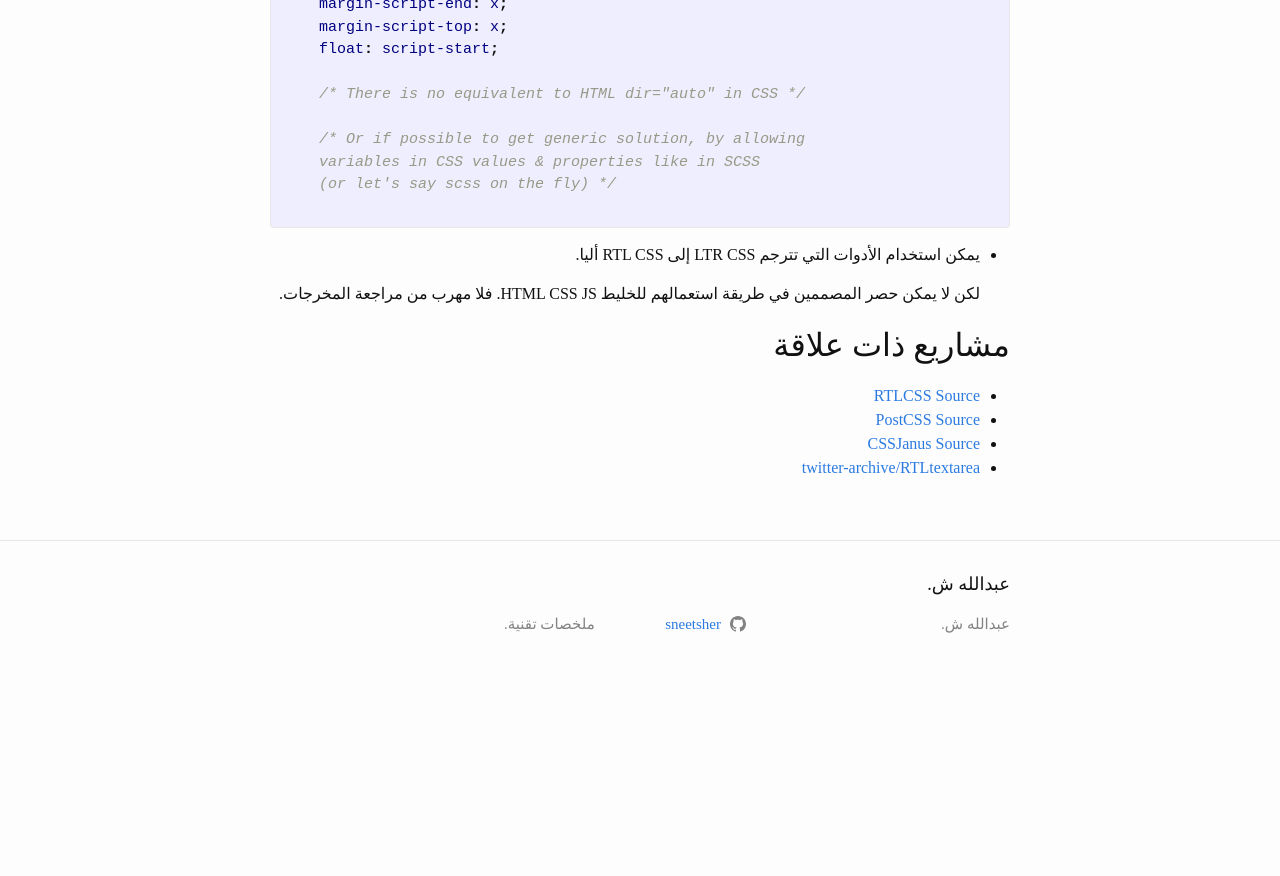
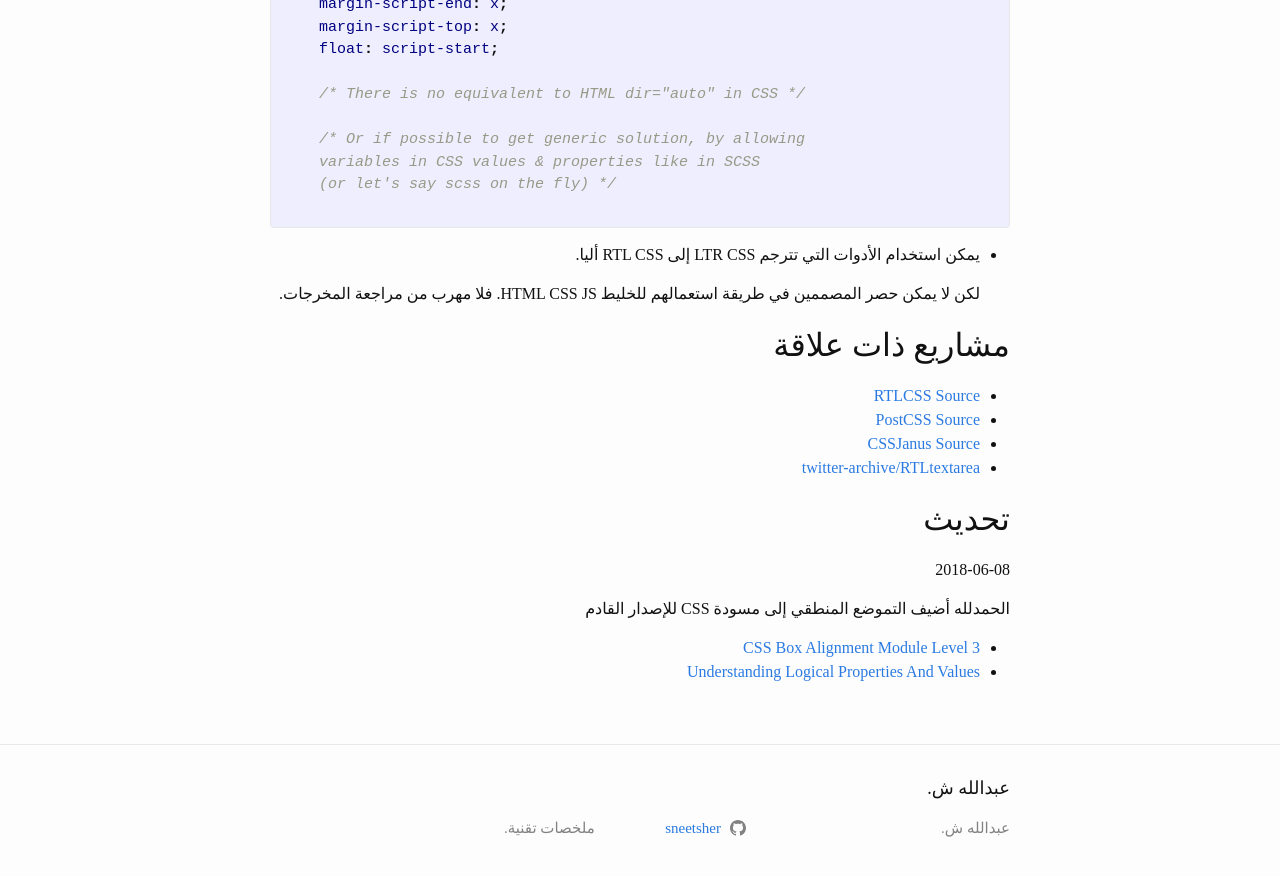
Before and after one commit to sneetsher/sneetsher.github.io, a Jekyll site: the page built from _posts/2018-06-05-arabic-and-generic-rtl-support_in_web.resume.md, in a window 1280 px wide and 900 px high, scrolled down 1476 px. Shown: the top 876 px of the window. Built offline with Jekyll 4.4.1, drawn with Linux system fonts in a browser that asks for light colours; some web fonts are replaced; comment, search, counter and statistics services are not loaded; a style sheet for code colours, icons or effects is not loaded; before the commit the page ends 2172 px from its top, so only the background shows below that.

Commit message:
Add note about draft CSS logical positioning for better RTL support

```diff
--- a/_posts/2018-06-05-arabic-and-generic-rtl-support_in_web.resume.md
+++ b/_posts/2018-06-05-arabic-and-generic-rtl-support_in_web.resume.md
@@ -88,3 +88,12 @@ comments: true
 - [PostCSS](http://postcss.org/) [Source](https://github.com/postcss/postcss)
 - [CSSJanus](https://cssjanus.github.io/) [Source](https://github.com/cssjanus/cssjanus)
 - [twitter-archive/RTLtextarea](https://github.com/twitter-archive/RTLtextarea)
+
+تحديث
+---
+2018-06-08
+
+الحمدلله أضيف التموضع المنطقي إلى مسودة CSS للإصدار القادم
+
+- [CSS Box Alignment Module Level 3](https://drafts.csswg.org/css-align-3/)
+- [Understanding Logical Properties And Values](https://www.smashingmagazine.com/2018/03/understanding-logical-properties-values/)
```
